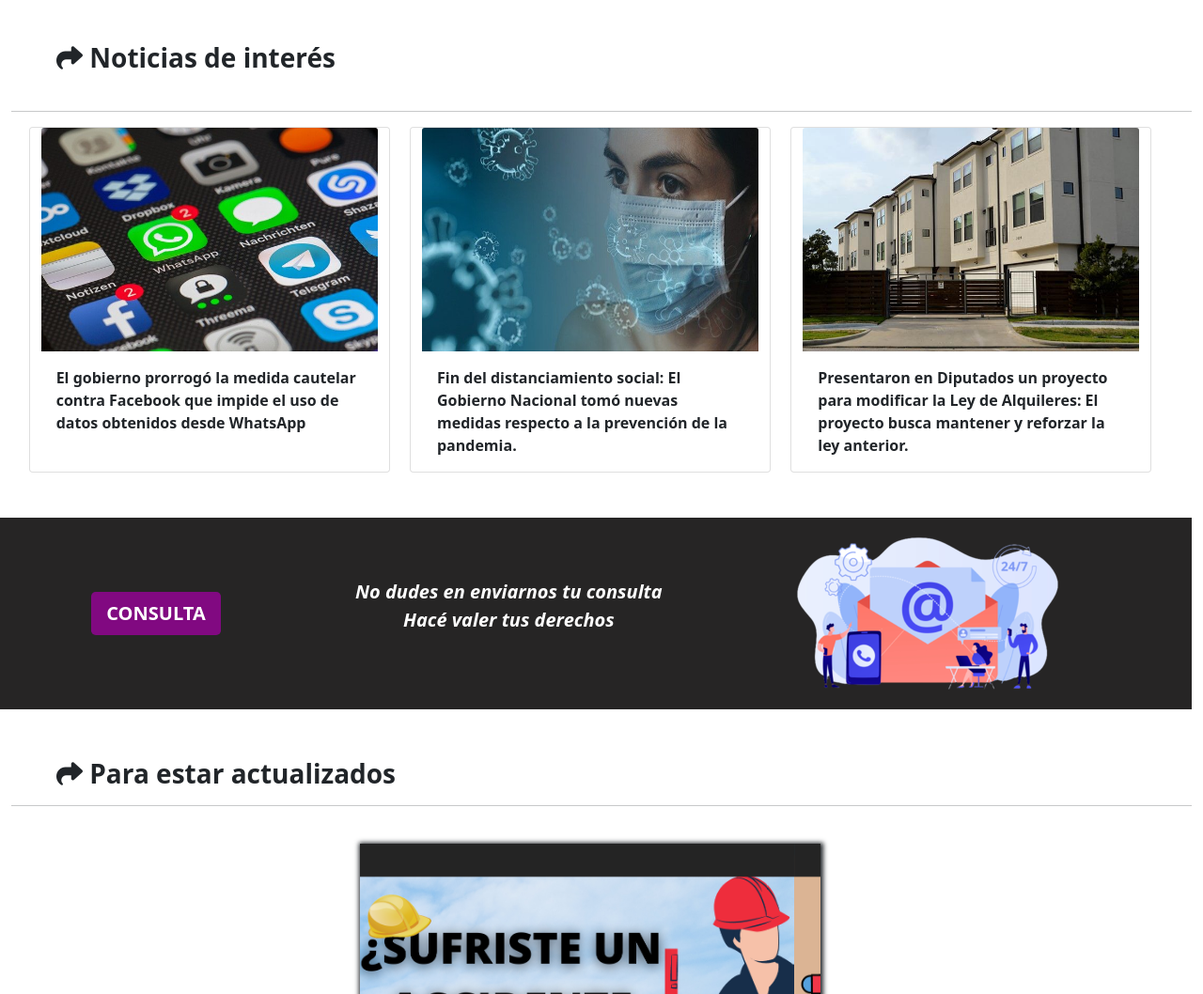
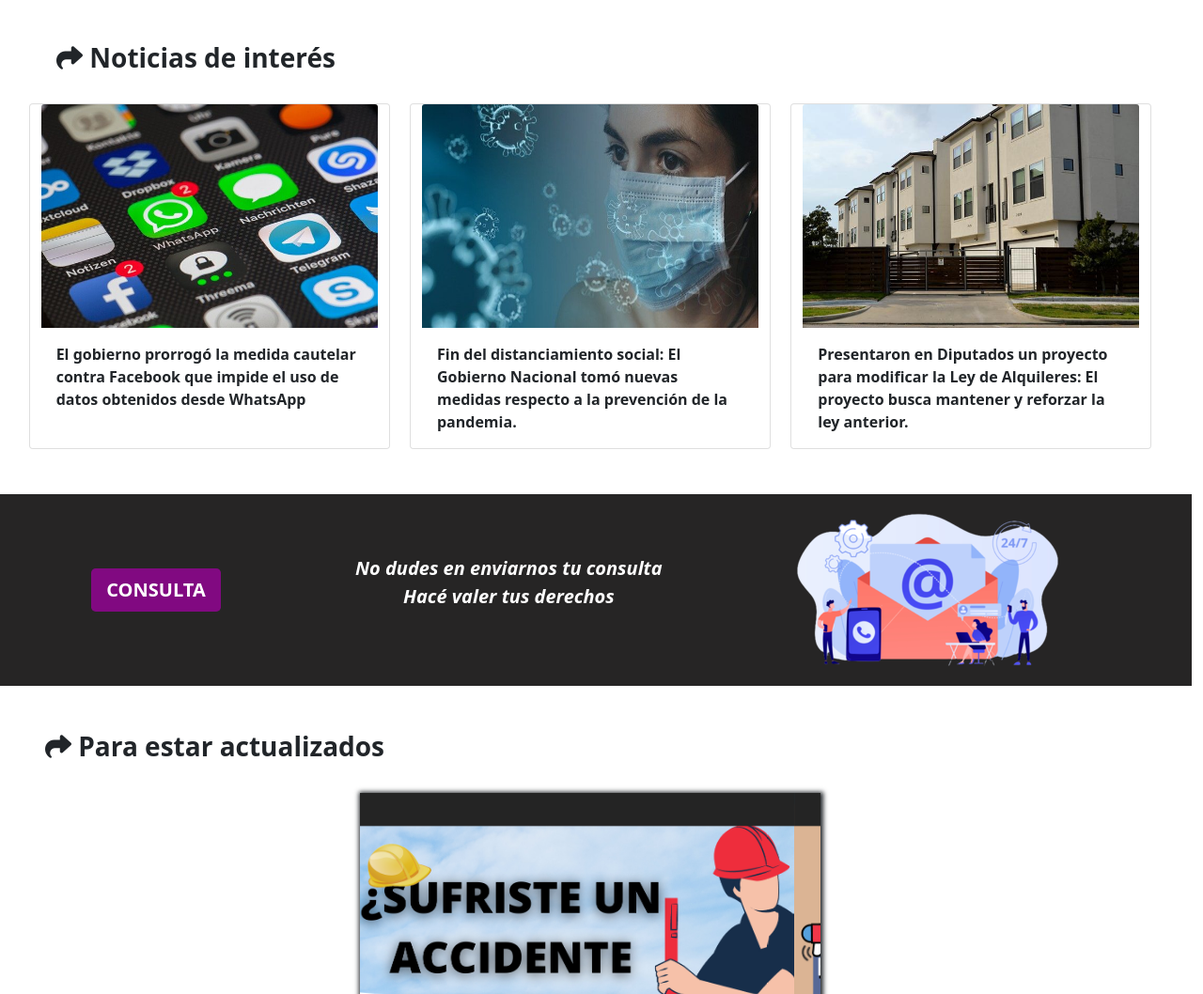
Before and after one commit to YamilCostaFera/proyectoFinal, a website: page index.html in a window 1280 px wide. Shown: the part 556-1614 px from the top of the page at 94% size. Drawn offline with nearby package versions, Linux system fonts and the light colour scheme; files whose address does not match are found by name.

Commit message:
pequeños detalles

```diff
--- a/index.html
+++ b/index.html
@@ -67,7 +67,6 @@
         <div class="container-fluid">
             <div>
                 <h3 class="fw-bold pb-4 mt-5 ps-5"><i class="fa-solid fa-share"></i> Noticias de interés</h3>
-                <hr id="hr__noticias">
             </div>
             <div class="container-fluid row d-flex justify-content-around">
                 <div class="cards__style card me-2" style="width: 24rem;">
@@ -78,7 +77,7 @@
                       <p class="fw-bold card-text">El gobierno prorrogó la medida cautelar contra Facebook que impide el uso de datos obtenidos desde WhatsApp</p>
                     </div>
                 </div>
-                <div id="card__2" class="cards__style card me-2" style="width: 24rem;">
+                <div class="cards__style card me-2" style="width: 24rem;">
                     <div class="card__cont">
                         <a href="https://acortar.link/Fq1jVX" target="_blank"><img src="./img/coronavirus.jpg" class="card__img card-img-top" alt="imagen que lleva al link de la noticia haciendo clic"></a>
                     </div>
@@ -116,10 +115,9 @@
     </article>
     <!-- ASIDE -->
     <aside>
-        <div class="container-fluid pt-5">
-            <h3 class="fw-bold mt-1 ps-5"><i class="fa-solid fa-share"></i>  Para estar actualizados</h3>
-            <hr class="hr__actualizados">
-        </div>
+        <!-- <div class="container-fluid pt-5"> -->
+            <h3 class="fw-bold mt-5 ps-5"><i class="fa-solid fa-share"></i>  Para estar actualizados</h3>
+        <!-- </div> -->
         <div class="container-fluid row col-12">
             <div class="container-fluid col-xs-10 col-lg-5 col-md-8 mt-4">
                 <div id="carouselExampleIndicators" class="carouselShadow carousel slide" data-bs-ride="carousel">
--- a/package.json
+++ b/package.json
@@ -7,5 +7,5 @@
   },
   "author": "Yamil Costa Fera",
   "license": "ISC",
-  "description": ""
+  "description": "Página Web del Estudio Jurídico Calderón y Asociados"
 }
--- a/sass/base/_extends.scss
+++ b/sass/base/_extends.scss
@@ -1,7 +1,7 @@
 @import url(../base/_variables.scss);
 
 %hr_style{
-    width: 200px;
+    width: 150px;
     height: 8px;
     color: $violet_dark;
     opacity: 100;
--- a/sass/style.scss
+++ b/sass/style.scss
@@ -73,22 +73,9 @@ html{
     }
 }
 
-@media (max-width: 575.98px){
-    section{
-        div{
-            #card__2{
-                margin-top: 30px;
-            }
-        }
-
-    }
-}
-
-
 body{
 	position:relative;
 }
-
 
 
 // NAV-BAR
@@ -135,12 +122,6 @@ main{
 
 // SECTION
 section{
-    #hr__noticias{
-        width: 200px;
-        height: 8px;
-        color: $violet_dark;
-        opacity: 100;
-    }
     .somos{
         font-size: 35px;
     }
@@ -193,9 +174,6 @@ article{
     }
 }
 aside{
-    .hr__actualizados{
-        @extend%hr_style;
-    }
     .carouselShadow{
         box-shadow: 1px 1px 5px 2px;
     }
```
